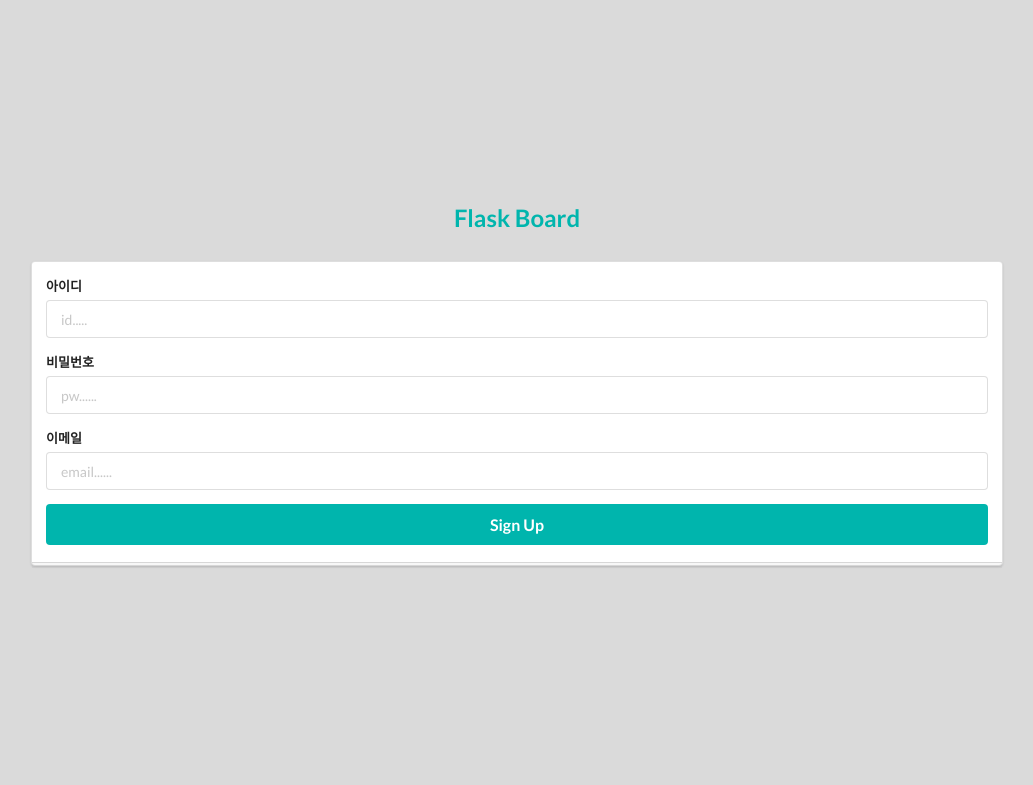
After one commit to claudiajh/flask-board, a Flask app: page /signup in a window 1280 px wide. The commit adds this page. Shown: the top 785 px of the page, without its empty margins (123-1156 px from the left). Run offline with Flask 2, Linux system fonts and the light colour scheme; some libraries are stand-ins or nearby versions.

Commit message:
sign up 기능 추가

```diff
--- a/app/route/user.py
+++ b/app/route/user.py
@@ -1,7 +1,25 @@
-from app import app
-from flask import render_template
+from app import app, db
+from flask import render_template, redirect, request, url_for
+from datetime import datetime
+from app.models.UserModel import UserModel
 
 
 @app.route('/login')
 def login_index():
     return render_template('login.html')
+
+
+@app.route('/signup', methods=['GET', 'POST'])
+def sign_up():
+    if request.method == 'POST':
+        nowTime = datetime.utcnow()
+        newUser = UserModel(id=request.form['id'],
+                            pw=request.form['pw'],
+                            email=request.form['email'],
+                            signup_time=nowTime)
+
+        db.session.add(newUser)
+        db.session.commit()
+        return redirect(url_for('login_index'))
+
+    return render_template('signup.html')
--- a/app/templates/layout.html
+++ b/app/templates/layout.html
@@ -24,7 +24,7 @@
   <div class="column">
     <h2 class="ui teal image header">
       <div class="content">
-        자유 게시판!
+        Flask Board
       </div>
     </h2>
 
--- a/app/templates/login.html
+++ b/app/templates/login.html
@@ -16,7 +16,10 @@
       <input type="password" name="pw" placeholder="Password">
     </div>
   </div>
-  <div class="ui fluid large teal submit button">Login</div>
+  <div class="two ui buttons">
+    <a class="ui fluid large teal submit button">Login</a>
+    <a class="ui fluid large blue submit button" href="{{ url_for('sign_up')}}">SignUP</a>
+  </div>
 </div>
 
 {% endblock %}
--- /dev/null
+++ b/app/templates/signup.html
@@ -0,0 +1,23 @@
+{% extends "layout.html" %}
+
+{% block body %}
+
+<div class="ui left aligned stacked segment">
+  <form class="ui form" action="{{request.path}}" method="post">
+    <div class="field">
+      <label>아이디</label>
+      <input type="text" name="id" placeholder="id.....">
+    </div>
+    <div class="field">
+      <label>비밀번호</label>
+      <input type="password" name="pw" placeholder="pw......">
+    </div>
+    <div class="field">
+      <label>이메일</label>
+      <input type="text" name="email" placeholder="email......">
+    </div>
+    <button class="ui fluid large teal button" type="submit">Sign Up</button>
+  </form>
+</div>
+
+{% endblock %}
```
